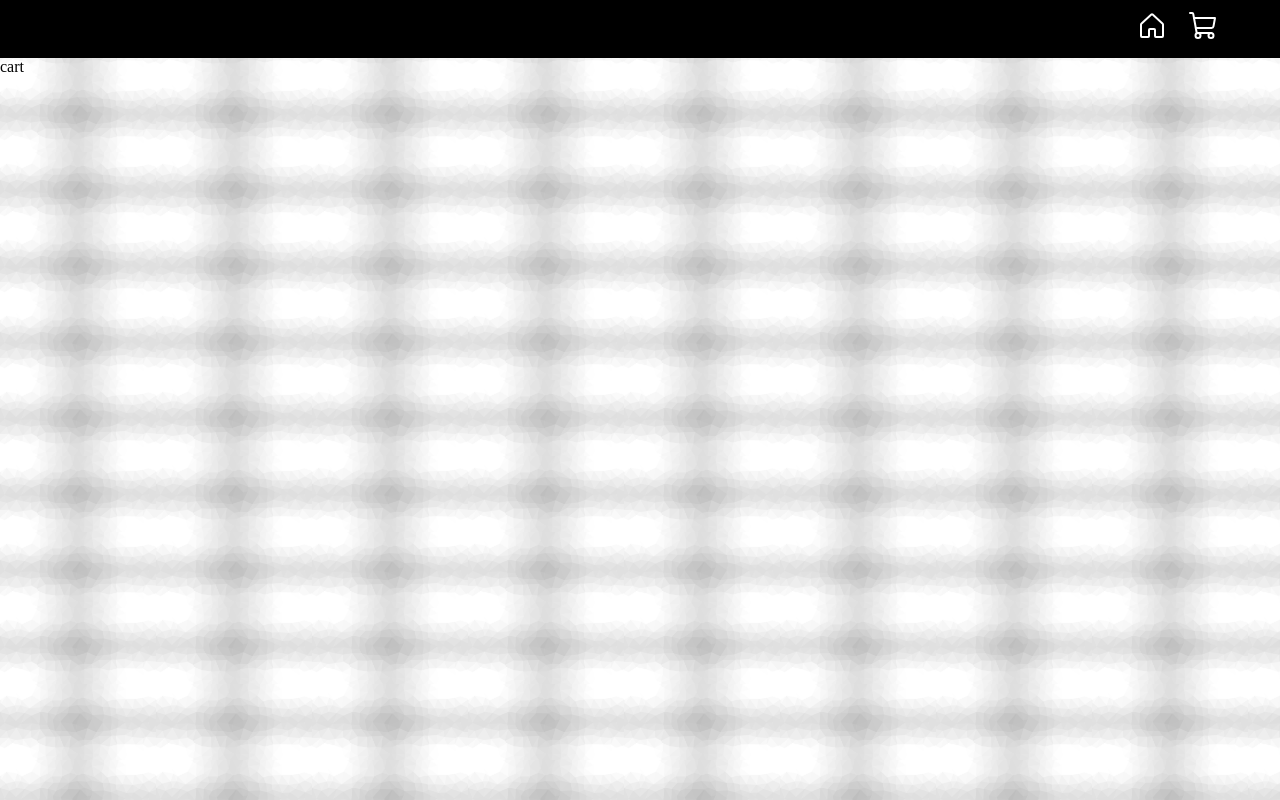
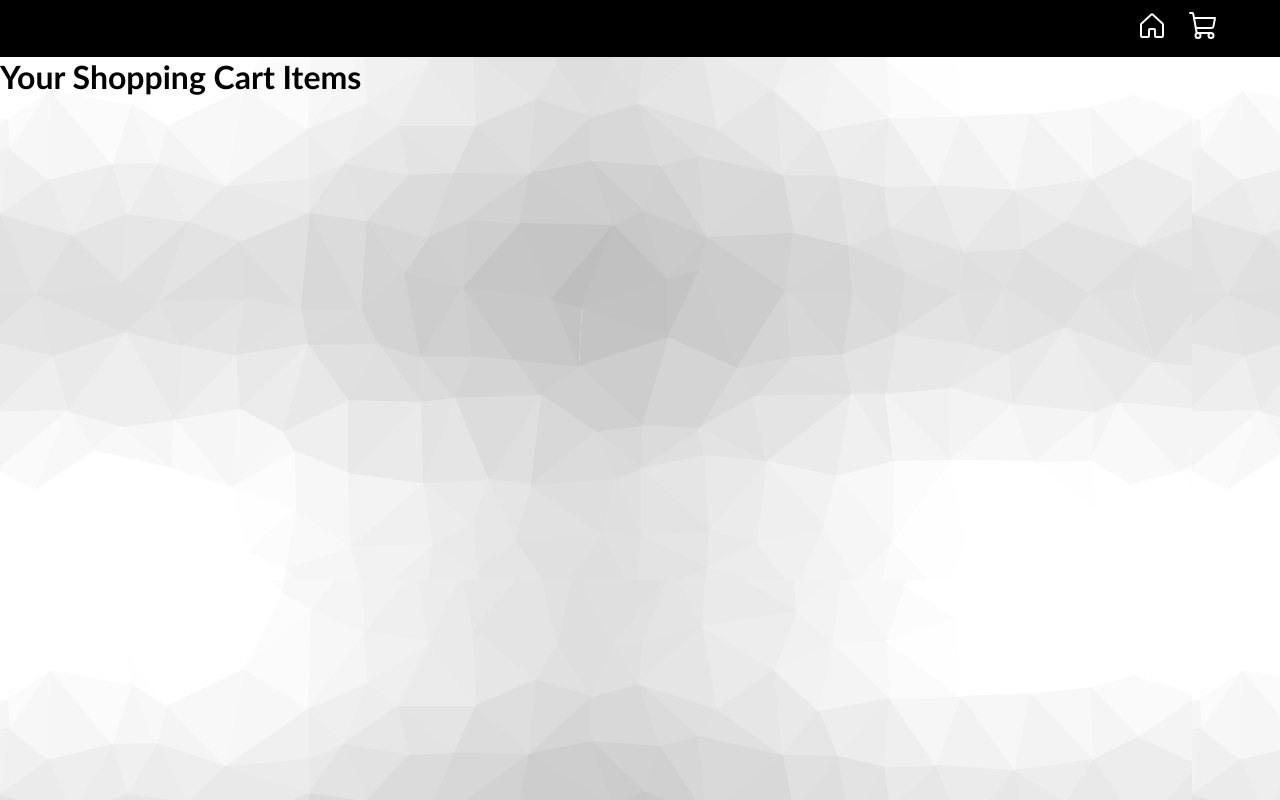
Before and after one commit to habekele/Ecommerce-react, a React (Create React App) app: page /cart in a window 1280 px wide. Built offline with nearby package versions, Linux system fonts and the light colour scheme.

Commit message:
a push to save

```diff
--- a/src/App.css
+++ b/src/App.css
@@ -4,5 +4,6 @@
 }
 html{
     background-image: url(./assets/images/cool-background.png);
-    background-size: contain;
+    font-family: 'Trebuchet MS', 'Lucida Sans Unicode', 'Lucida Grande', 'Lucida Sans', Arial, sans-serif;
+
 }
--- a/src/pages/cart/cart.jsx
+++ b/src/pages/cart/cart.jsx
@@ -1,7 +1,22 @@
-import React from 'react'
+import React, {useContext} from 'react'
+import { PRODUCTS } from '../../products'
+import { ShopContext } from '../../context/shop-context'
 
 export const Cart = () => {
+  const { cartItems } = useContext(ShopContext)
   return (
-    <div>cart</div>
+    <div className='cart'>
+      <div>
+        <h1>Your Shopping Cart Items</h1>
+      </div>
+      <div className='cart-items'>
+        {PRODUCTS.map((product) => {
+          if(cartItems[product.id] !== 0)
+          {
+            return <cartItem data={product}/>
+          }
+        })}
+        </div>
+    </div>
   )
 }
--- a/src/pages/shop/product.jsx
+++ b/src/pages/shop/product.jsx
@@ -2,7 +2,9 @@ import React,{useContext} from 'react'
 import { ShopContext} from '../../context/shop-context';
 export const Product = (props) => {
     const {id,productName,price,prodImage} = props.data;
-    const {addToCart} = useContext(ShopContext);
+    const {addToCart,cartItems} = useContext(ShopContext);
+
+    const cartItemAmount = cartItems[id]
   return (
     <div className='product'>
         <img src = {prodImage} alt='images' />
@@ -14,7 +16,7 @@ export const Product = (props) => {
             ${price}
         </p>
         </div>
-        <button className='addToCartBttn' onClick={()=>addToCart(id)}>Add To Cart</button>
+        <button className='addToCartBttn' onClick={()=>addToCart(id)}>Add To Cart {cartItemAmount > 0 && <>({cartItemAmount})</>}</button>
     </div>
   )
 
```
Also changed, not shown: src/pages/cart/cart-item.jsx (added, +7 -0 lines).
